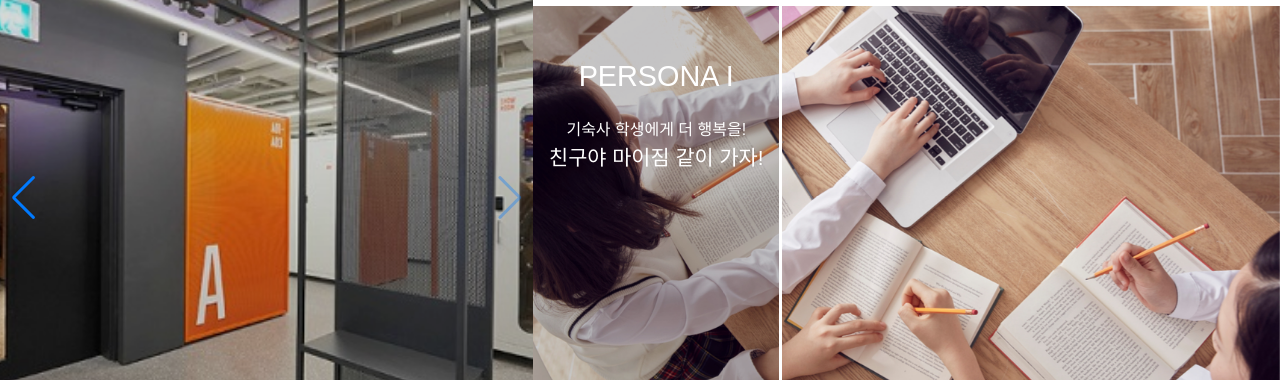
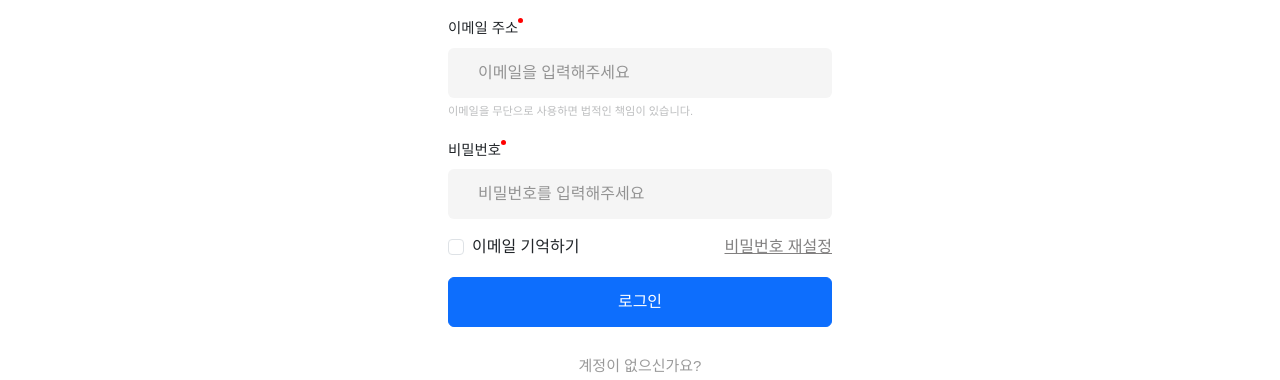
Before and after one commit to ssumiz/react_myzim, a React app: page /login in a window 1280 px wide. Shown: the part 244-624 px from the top of the page. Built offline with nearby package versions, Linux system fonts and the light colour scheme; a web font is replaced by a local one.

Commit message:
로그인페이지완료

```diff
--- a/src/component/Main.js
+++ b/src/component/Main.js
@@ -1,4 +1,5 @@
 import React from 'react';
+import { Route, Routes } from 'react-router-dom';
 
 import Slider from './sj_component/Slider';
 import Partner from './pjh/Partner';
@@ -7,12 +8,9 @@ import Inquiry from './pjh/Inquiry';
 function Main(props) {
     return (
         <div>
-            <Slider></Slider>
-
-            <Inquiry></Inquiry>
-
-            <Partner></Partner>
-
+           <Slider />
+           <Inquiry />
+           <Partner />
         </div>
     );
 }
--- /dev/null
+++ b/src/component/sj_component/Login.js
@@ -0,0 +1,41 @@
+import React from 'react';
+import Button from 'react-bootstrap/Button';
+import Form from 'react-bootstrap/Form';
+import { Link } from 'react-router-dom';
+import loginscss from '../../sass/sj/login.module.scss';
+
+const Login = () => {
+    return (
+        <div className={`${loginscss.formwrap}`}>
+           <Form className={`${loginscss.loginform}`}>
+                <h2>로그인 페이지</h2>
+                <Form.Group className="mb-3" controlId="formBasicEmail">
+                    <Form.Label>이메일 주소</Form.Label>
+                    <Form.Control type="email" placeholder="이메일을 입력해주세요" />
+                    <Form.Text className="text-muted">
+                    이메일을 무단으로 사용하면 법적인 책임이 있습니다.
+                    </Form.Text>
+                </Form.Group>
+
+                <Form.Group className="mb-3" controlId="formBasicPassword">
+                    <Form.Label>비밀번호</Form.Label>
+                    <Form.Control type="password" placeholder="비밀번호를 입력해주세요" />
+                </Form.Group>
+                <Form.Group className="mb-3" controlId="formBasicCheckbox">
+                    <Form.Check type="checkbox" label="이메일 기억하기" />
+                    <Link to="/">비밀번호 재설정</Link>
+                </Form.Group>
+                <Button variant="primary" type="submit">
+                    로그인
+                </Button>
+                <div className={`${loginscss.isJoin}`}>
+                    <h2>계정이 없으신가요?</h2>
+                    <Link to="/join">회원가입 하러가기</Link>
+                </div>
+    </Form>
+
+        </div>
+    );
+};
+
+export default Login;
--- a/src/component/sj_component/MainHeader.js
+++ b/src/component/sj_component/MainHeader.js
@@ -49,7 +49,7 @@ const MainHeader = () => {
                     <NavDropdown.Item href="#action/3.2">ENG</NavDropdown.Item>
                 </NavDropdown>
                 <NavDropdown title="로그인" id="basic-nav-dropdown">
-                    <NavDropdown.Item href="#action/3.1">로그인</NavDropdown.Item>
+                    <NavDropdown.Item href="/Login">로그인</NavDropdown.Item>
                 </NavDropdown>
                 <NavDropdown title="회원가입" id="basic-nav-dropdown">
                     <NavDropdown.Item href="#action/3.1">회원가입</NavDropdown.Item>
--- a/src/component/sj_component/Slider.js
+++ b/src/component/sj_component/Slider.js
@@ -1,5 +1,4 @@
 import React from 'react';
-import { useState,useEffect, useRef } from 'react';
 import slidesass from '../../sass/sj/sj_slide.module.scss';
 
 import 'swiper/css';
@@ -18,13 +17,18 @@ const Slider = () => {
     const Paginate = {
         clickable: true,
         renderBullet: function (i,className) {
-           return `<div class=${className}><div class="text-wrap"><div>${swiperdata2[i].swiper2text.split('/')[0]}</div><div>${swiperdata2[i].swiper2text.split('/')[1]}</div><div>${swiperdata2[i].swiper2text.split('/')[2]}</div></div></div>`
-        },
+           return `<div class="${className}">
+                        ${swiperdata2[i].swiper2text.split('/').map((하나,둘)=>{
+                            return(
+                                `<div className="text-wrap" key=${둘}>
+                                    <div>${하나}</div>
+                                </div>`)})} </div>`
+        }
     };
 
 
     return (
-        <div className={`${slidesass.allswiper} d-flex`}>
+        <div className={`${slidesass.allswiper} d-flex firstslide`}>
             <Swiper dir="rtl" navigation={true} pagination={{clickable: true,}} modules={[Navigation,Pagination]} className={`${slidesass.swiper1} col-5`}>
                 {
                     swiperdata.map((el,idx)=>{
--- a/src/css/index.css
+++ b/src/css/index.css
@@ -140,12 +140,6 @@ ul {
 
 /* 반응형 커스텀 */
 
-@media (min-width: 1060px) {
-  .d-1060-flex {
-    display: flex !important;
-  }
-}
-
 @media (max-width: 1100px) {
   .sjslider .swiper-pagination {
     flex-direction: column;
@@ -281,7 +275,7 @@ ul {
   position: relative;
 }
 
-#responsive-navbar-nav .navbar-nav>:not(div#top_mobile)>a::after {
+#responsive-navbar-nav>.navbar-nav>:not(div#top_mobile)>a::after {
   content: '\F282';
   position: absolute;
   right: 20px;
--- a/src/index.js
+++ b/src/index.js
@@ -2,7 +2,7 @@ import React from 'react';
 import ReactDOM from 'react-dom/client';
 
 // React-Router-Dom
-import { BrowserRouter, Routes, Route } from 'react-router-dom';
+import { BrowserRouter,Routes,Route } from 'react-router-dom';
 
 // CSS
 import './css/index.css';
@@ -14,6 +14,7 @@ import 'bootstrap/dist/css/bootstrap.min.css';
 import Head from './component/Head';
 import Main from './component/Main';
 import Footer from './component/Footer';
+import Login from './component/sj_component/Login'
 
 // Data
 import data from './data/data.json'
@@ -41,7 +42,10 @@ root.render(
     <Head Data={Data}></Head>
 
     {/* <Main datasrc={data}></Main> */}
-    <Main Data={Data}></Main>
+    <Routes>
+      <Route path="/" element={<Main Data={Data}></Main>}></Route>
+      <Route path="/login" element={<Login></Login>}></Route>
+    </Routes>
 
     <Footer Data={Data}></Footer>
 
--- /dev/null
+++ b/src/sass/sj/login.module.scss
@@ -0,0 +1,78 @@
+.formwrap {
+    display: flex;
+    justify-content: center;
+    align-items: center;
+    height: 500px;
+    padding-top: 50px;
+}
+
+.loginform {
+    width: 30%;
+}
+
+.loginform > div > label {
+    font-size: .9rem;
+    position: relative;
+}
+
+.loginform > div > label::after {
+    content: '';
+    position: absolute;
+    width: 5px;
+    height: 5px;
+    background-color: red;
+    border-radius: 50%;
+}
+
+.loginform > div > input {
+    background-color: #f5f5f5;
+    border: none;
+    height: 50px;
+    padding-left: 30px;
+}
+
+.loginform > div > input::placeholder {
+    color: rgba(0,0,0,.4);
+}
+
+.loginform > div:nth-of-type(3) {
+    display: flex;
+    justify-content: space-between;
+}
+
+.loginform > div:nth-of-type(3) a {
+    text-decoration: underline !important;
+    color: #828080 !important;
+}
+
+.loginform h2 {
+    text-align: center;
+    font-weight: 800 !important;
+    padding-bottom: 30px;
+}
+
+.loginform small {
+    font-size: .7rem;
+    opacity: .4;
+}
+
+.loginform button {
+    width: 100%;
+    height: 50px;
+}
+
+.isJoin {
+    padding-top: 30px;
+}
+
+.isJoin h2 {
+    font-size: 15px;
+    font-weight: 500 !important;
+    padding: 0;
+    color: rgba(0,0,0,.4);
+}
+
+.loginform a {
+    display: block;
+    text-align: center;
+}
--- a/src/sass/sj/sj_slide.module.scss
+++ b/src/sass/sj/sj_slide.module.scss
@@ -74,6 +74,21 @@
     width: 100%;
     height: 100%;
     object-fit: cover;
+    position: absolute;
+    left: 0;
+    top: 0;
+}
+
+.allswiper .swipertwo .swiper2 .swiper2slide .textwrap {
+    position: absolute;
+    top: 0;
+    left: 0;
+    padding-left: 7%;
+    padding-top: 5%;
+    z-index: 100000;
+    text-align: center;
+    color: white;
+    z-index: 1;
 }
 
 .swiper-scroll-bar {
```
